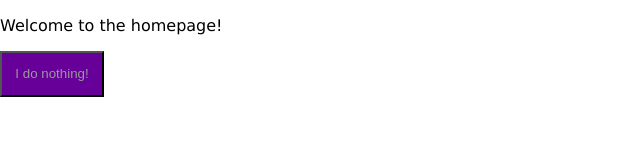
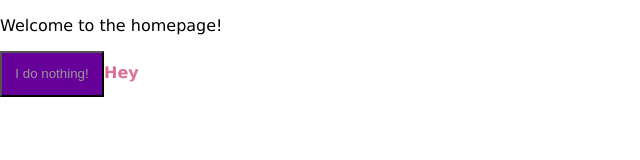
Before and after one commit to DabHands/museum-project, a React (Create React App) app in the folder frontend/: page / in a window 1280 px wide. Shown: the top 160 px of the page, without its empty margins (0-640 px from the left). Built offline with nearby package versions, Linux system fonts and the light colour scheme.

Commit message:
Dive into styled components

```diff
--- a/frontend/src/components/Home/Home.tsx
+++ b/frontend/src/components/Home/Home.tsx
@@ -1,9 +1,12 @@
 import React from 'react';
 import * as s from './Home.theme';
+import * as a from '../toolbox/AppBar'
+
 
 export const Home = () => {
     return <>
         <p> Welcome to the homepage!</p>
         <s.HomeButton>I do nothing!</s.HomeButton>
+        <a.StyledAppBar>Hey</a.StyledAppBar>
     </>
 }
--- /dev/null
+++ b/frontend/src/components/toolbox/AppBar.tsx
@@ -0,0 +1,16 @@
+/* eslint-disable react/prop-types */
+import React from 'react';
+import styled from 'styled-components'
+
+const AppBar = ({ className, children }: any) => {
+  return (
+    <span className={className}>
+      {children}
+    </span>
+  );
+};
+
+export const StyledAppBar = styled(AppBar)`
+color: palevioletred;
+font-weight: bold;
+`;
--- a/frontend/src/index.css
+++ b/frontend/src/index.css
@@ -1,3 +1,8 @@
+@use "@material/icon-button";
+@use "@material/top-app-bar/mdc-top-app-bar";
+
+@include icon-button.core-styles;
+
 body {
   margin: 0;
   font-family: -apple-system, BlinkMacSystemFont, 'Segoe UI', 'Roboto', 'Oxygen',
```
